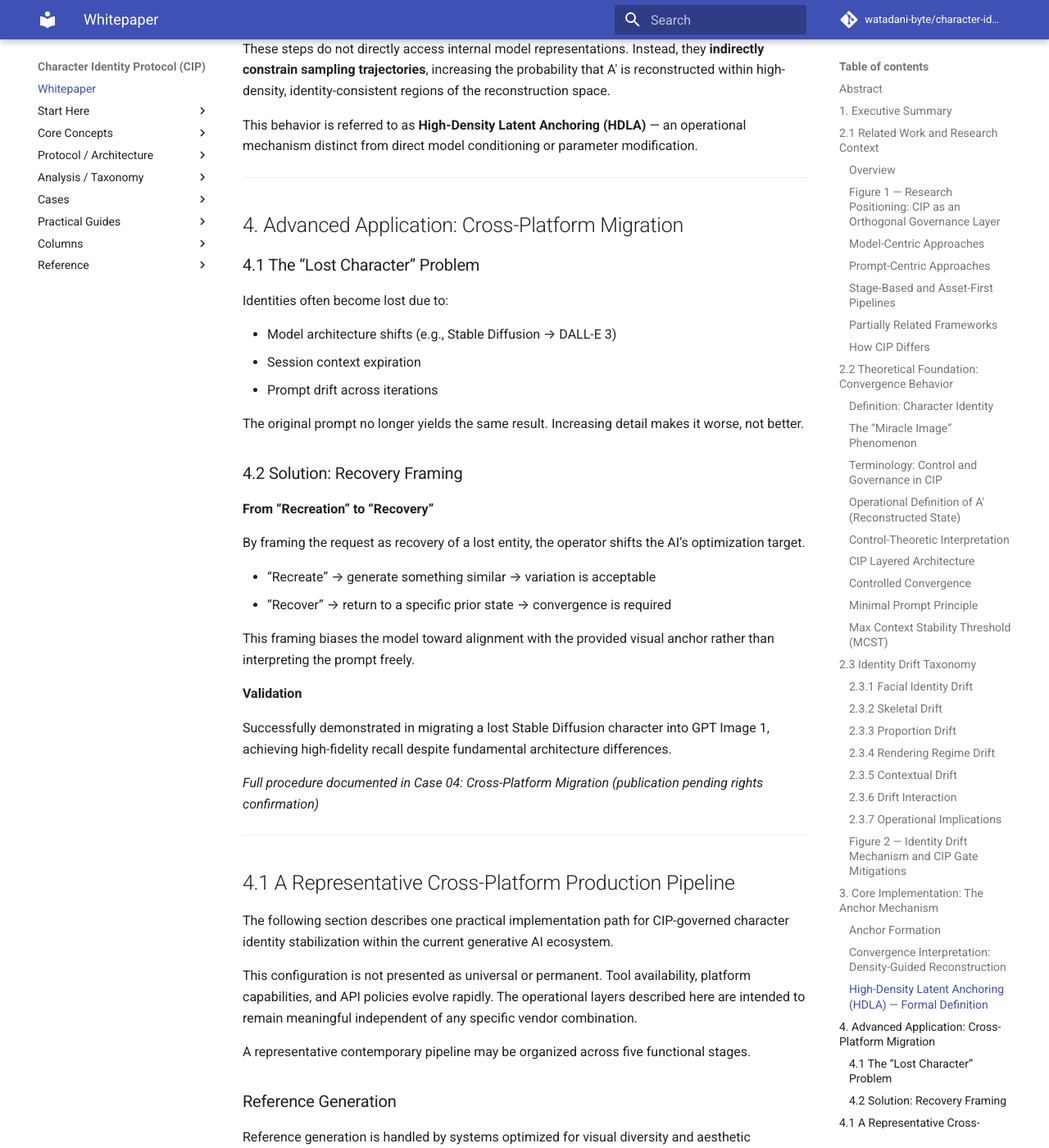
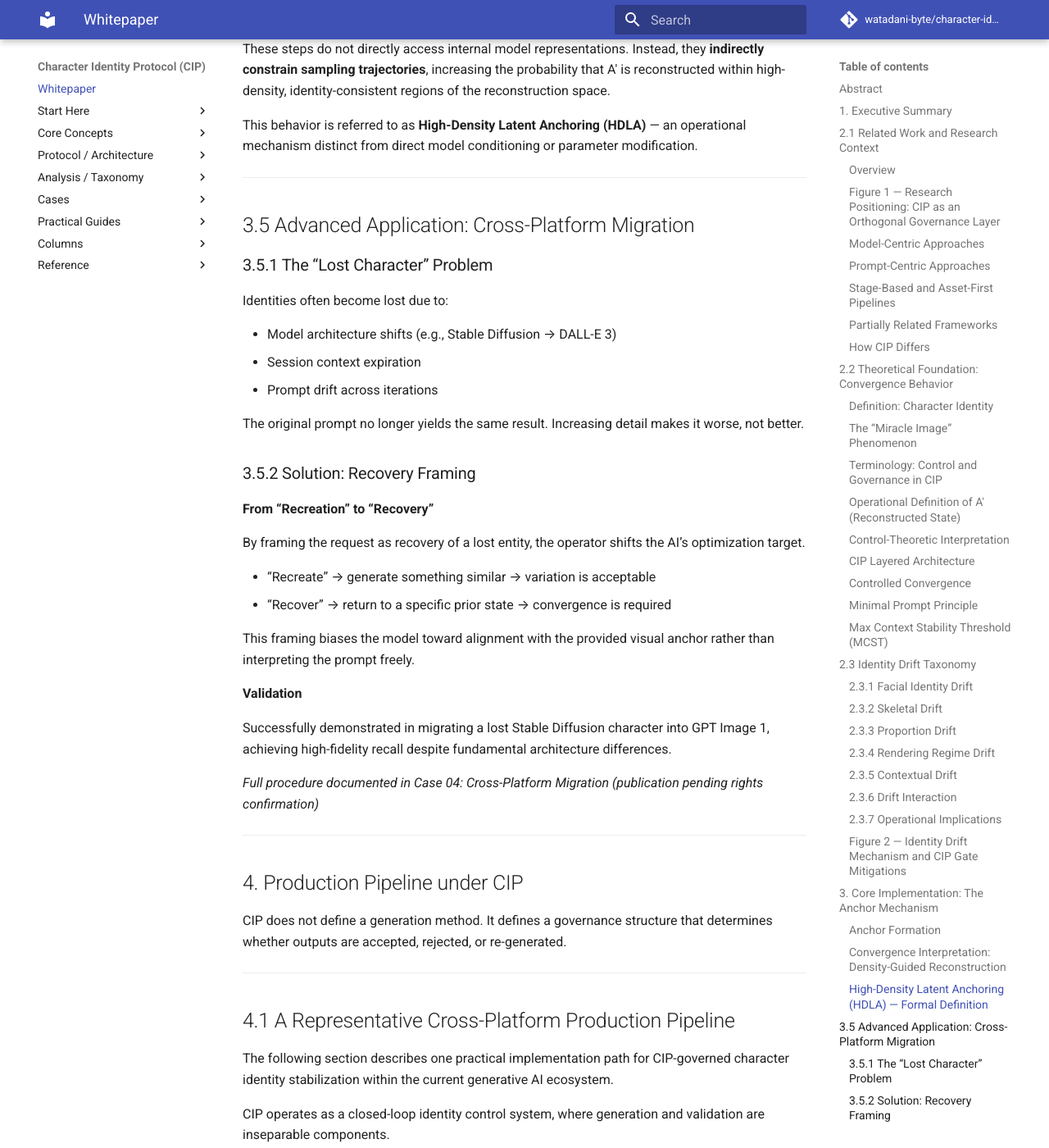
Before and after one commit to watadani-byte/character-identity-protocol, an MkDocs documentation site: the page built from docs/whitepaper_v1.md, in a window 1280 px wide and 1400 px high, scrolled down 16009 px. Shown: the whole window at 82% size. Built offline with MkDocs 1.6.1 and Material for MkDocs 9.7.7, drawn with Linux system fonts in a browser that asks for light colours; comment, search, counter and statistics services are not loaded; some of the changed text lies outside the part shown.

Commit message:
whitepaper_v1.md を更新

````diff
--- a/docs/whitepaper_v1.md
+++ b/docs/whitepaper_v1.md
@@ -509,9 +509,9 @@ This behavior is referred to as **High-Density Latent Anchoring (HDLA)** — an
 
 -----
 
-## 4. Advanced Application: Cross-Platform Migration
+## 3.5 Advanced Application: Cross-Platform Migration
 
-### 4.1 The “Lost Character” Problem
+### 3.5.1 The “Lost Character” Problem
 
 Identities often become lost due to:
 
@@ -521,7 +521,7 @@ Identities often become lost due to:
 
 The original prompt no longer yields the same result. Increasing detail makes it worse, not better.
 
-### 4.2 Solution: Recovery Framing
+### 3.5.2 Solution: Recovery Framing
 
 **From “Recreation” to “Recovery”**
 
@@ -540,9 +540,19 @@ Successfully demonstrated in migrating a lost Stable Diffusion character into GP
 
 -----
 
+## 4. Production Pipeline under CIP
+
+CIP does not define a generation method.
+It defines a governance structure that determines whether outputs are accepted, rejected, or re-generated.
+
+-----
+
 ## 4.1 A Representative Cross-Platform Production Pipeline
 
 The following section describes one practical implementation path for CIP-governed character identity stabilization within the current generative AI ecosystem.
+
+CIP operates as a closed-loop identity control system,
+where generation and validation are inseparable components.
 
 This configuration is not presented as universal or permanent. Tool availability, platform capabilities, and API policies evolve rapidly. The operational layers described here are intended to remain meaningful independent of any specific vendor combination.
 
@@ -580,7 +588,7 @@ Such systems can coordinate across pipeline stages, trigger re-binding events wh
 
 ### Pipeline Diagram
 
-*Figure 1. Representative Cross-Platform Production Pipeline under CIP Governance*
+*Figure 3. Representative Cross-Platform Production Pipeline under CIP Governance*
 
 ```mermaid
 flowchart TD
@@ -717,6 +725,12 @@ Identity gates (Face Gate ∧ Skeleton Gate ∧ Proportion Gate) must all pass s
 
 *See: [Identity Gates (Quality Gate Addendum)](quality_gate_addendum.md)*
 
+Consistency is not enforced during generation.
+It is enforced through acceptance criteria.
+
+Outputs are not corrected.
+They are either accepted or rejected.
+
 ### Human-First Validation (ISO-Style Explainability)
 
 Operators often recognize identity coherence instantly — a holistic perceptual judgment that precedes analytical breakdown.
@@ -781,6 +795,19 @@ This prevents probabilistic noise propagation and ensures that drift does not co
 
 Re-binding is not an optional optimization.
 It is a governance requirement within the CIP framework.
+
+-----
+
+## 4.3 Future Direction: End-to-End Production Model
+
+A future system may integrate generation, validation,
+and identity control into a single continuous pipeline.
+
+In such a system, identity governance would not be an external layer,
+but an intrinsic property of the generation process itself.
+
+This concept represents a future direction
+and is not required for current CIP implementation.
 
 -----
 
````
Also changed, not shown: other parts of docs/whitepaper_v1.md (+0 -2 lines).
